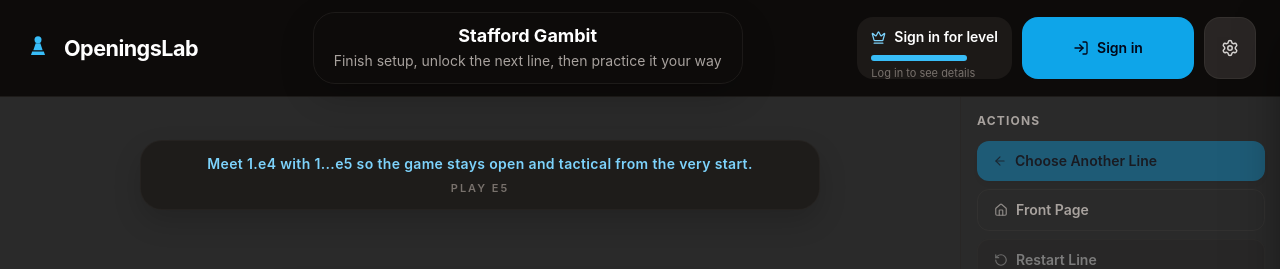
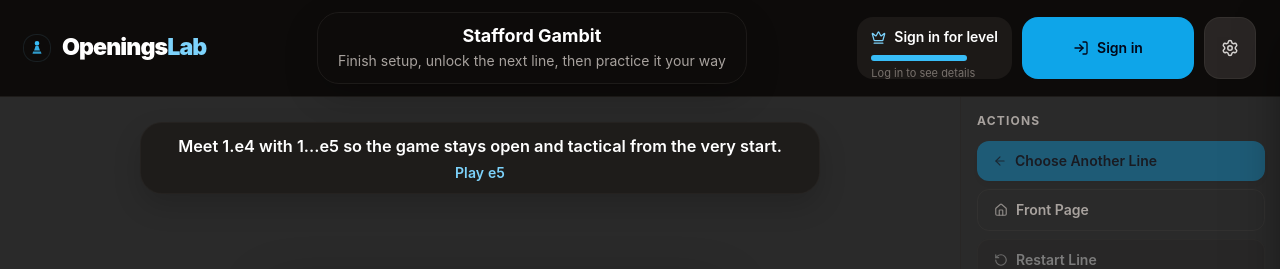
Before and after one commit to jmhoulberg-sys/OpeningsLab, a React (Vite) app: page / in a window 1280 px wide. Both pictures are taken after a click on the button "Start training". Shown: the top 269 px of the page. Built offline with nearby package versions, Linux system fonts and the light colour scheme; no server answers.

Commit message:
Tighten board chrome and unify brand styling

```diff
--- a/src/App.tsx
+++ b/src/App.tsx
@@ -17,7 +17,7 @@
 import type { Opening, OpeningLine } from './types';
 
 const SIDEBAR_BREAK = 650;
-const BOARD_CHROME_H = 180;
+const BOARD_CHROME_H = 220;
 const EVAL_BAR_W = 24;
 
 export default function App() {
@@ -115,7 +115,7 @@
       <main ref={mainRef} className="relative flex min-h-0 flex-1 overflow-hidden">
         <div
           ref={boardContainerRef}
-          className="flex flex-1 min-w-0 items-start justify-center overflow-hidden px-2 py-4 sm:px-3 sm:py-6"
+          className="flex flex-1 min-w-0 items-start justify-center overflow-hidden px-2 py-3 sm:px-3 sm:py-4"
         >
           <ChessBoardPanel boardSize={boardSize} />
         </div>
--- a/src/components/Board/ChessBoardPanel.tsx
+++ b/src/components/Board/ChessBoardPanel.tsx
@@ -435,19 +435,19 @@
 
   return (
     <div className="flex w-full max-w-full flex-col items-center gap-2">
-      <div className="flex min-h-[104px] w-full max-w-[680px] flex-col items-center justify-center text-center">
+      <div className="flex min-h-[86px] w-full max-w-[680px] flex-col items-center justify-center text-center">
         {boardMessage.eyebrow && (
           <div className={`text-[11px] font-semibold uppercase tracking-[0.22em] ${boardMessage.color}`}>
             {boardMessage.eyebrow}
           </div>
         )}
         {(boardMessage.text || boardMessage.detail) && (
-          <div className="mt-1 w-full rounded-[22px] border border-stone-800/70 bg-stone-900/80 px-4 py-3 shadow-[0_12px_28px_rgba(0,0,0,0.16)]">
-            <div className={`text-sm font-semibold leading-relaxed tracking-wide ${boardMessage.color}`}>
+          <div className="mt-1 w-full rounded-[22px] border border-stone-800/70 bg-stone-900/80 px-4 py-2.5 shadow-[0_12px_28px_rgba(0,0,0,0.16)]">
+            <div className="text-[1.02rem] font-semibold leading-relaxed text-white">
               {boardMessage.text}
             </div>
             {boardMessage.detail && (
-              <div className="mt-1 text-[11px] font-semibold uppercase tracking-[0.18em] text-stone-500">
+              <div className="mt-1 text-sm font-semibold tracking-[0.01em] text-sky-300">
                 {boardMessage.detail}
               </div>
             )}
@@ -475,7 +475,7 @@
         </div>
       </div>
 
-      <div className="flex h-6 items-center justify-center">
+      <div className="flex h-5 items-center justify-center">
         {feedbackMsg ? (
           <span
             className={`rounded-full px-4 py-1 text-xs font-bold ${
--- /dev/null
+++ b/src/components/Brand/BrandMark.tsx
@@ -0,0 +1,24 @@
+export default function BrandMark({ size = 'normal' }: { size?: 'normal' | 'large' }) {
+  const textSize = size === 'large' ? 'text-[1.9rem]' : 'text-[1.45rem]';
+  const iconSize = size === 'large' ? 30 : 26;
+
+  return (
+    <div className="flex items-center gap-3">
+      <div
+        className="flex items-center justify-center rounded-xl bg-gradient-to-br from-sky-400/16 via-sky-400/8 to-transparent ring-1 ring-sky-300/10"
+        style={{ width: iconSize, height: iconSize }}
+      >
+        <svg width={iconSize - 6} height={iconSize - 6} viewBox="0 0 24 24" fill="none" className="text-sky-400">
+          <path d="M12 3.5a2.8 2.8 0 1 1 0 5.6a2.8 2.8 0 0 1 0-5.6Z" fill="currentColor" />
+          <path d="M10.4 9.3L8.5 15h7L13.6 9.3Z" fill="currentColor" opacity=".92" />
+          <path d="M7.4 16.2L6.6 19h10.8l-.8-2.8Z" fill="currentColor" opacity=".82" />
+        </svg>
+      </div>
+      <div className="leading-none">
+        <div className={`${textSize} font-black tracking-[-0.04em] text-white`}>
+          Openings<span className="text-sky-300">Lab</span>
+        </div>
+      </div>
+    </div>
+  );
+}
--- a/src/components/Header/Header.tsx
+++ b/src/components/Header/Header.tsx
@@ -2,6 +2,7 @@
 import { useTrainingStore } from '../../store/trainingStore';
 import { useProfileStore } from '../../store/profileStore';
 import { getLevelInfo, useProgressionStore } from '../../store/progressionStore';
+import BrandMark from '../Brand/BrandMark';
 
 interface HeaderProps {
   onSettingsClick: () => void;
@@ -31,14 +32,9 @@
           onClick={onHomeClick}
           className="group flex items-center gap-3 justify-self-start cursor-pointer"
         >
-          <svg width="28" height="28" viewBox="0 0 24 24" fill="currentColor" className="text-sky-400 flex-shrink-0">
-            <circle cx="12" cy="5" r="3" />
-            <path d="M10 8l-2 6h8l-2-6z" />
-            <path d="M7 15l-1 3h12l-1-3z" />
-          </svg>
-          <span className="text-[1.35rem] font-bold tracking-tight text-white transition-colors group-hover:text-sky-300">
-            OpeningsLab
-          </span>
+          <div className="transition-transform duration-200 group-hover:translate-x-0.5">
+            <BrandMark />
+          </div>
         </button>
 
         <div className="hidden min-w-0 justify-self-center lg:block">
--- a/src/components/Home/HomeSections.tsx
+++ b/src/components/Home/HomeSections.tsx
@@ -482,7 +482,7 @@
       onClick={() => {
         if (firstLine) onStartLine(opening, firstLine);
       }}
-      className={`group flex h-full flex-col rounded-[24px] border border-stone-800/55 bg-stone-900/60 p-3 shadow-[0_18px_50px_rgba(0,0,0,0.12)] transition-all duration-200 ${isClickable ? 'cursor-pointer hover:border-stone-700/70 hover:bg-stone-700/82 hover:shadow-[0_22px_56px_rgba(0,0,0,0.16)]' : ''}`}
+      className={`group flex h-full flex-col rounded-[24px] border border-stone-800/55 bg-stone-900/60 p-3 shadow-[0_18px_50px_rgba(0,0,0,0.12)] transition-all duration-200 ${isClickable ? 'cursor-pointer hover:border-stone-600/80 hover:bg-stone-600/35 hover:shadow-[0_22px_56px_rgba(0,0,0,0.16)]' : ''}`}
       aria-label={isComingSoon ? `${opening.name} coming soon` : `Start ${opening.name}`}
       role={isClickable ? 'button' : undefined}
       tabIndex={isClickable ? 0 : undefined}
@@ -586,7 +586,7 @@
   return (
     <div
       ref={containerRef}
-      className={`relative aspect-square w-full overflow-hidden rounded-[20px] shadow-[0_10px_24px_rgba(0,0,0,0.22)] ${isClickable ? 'ring-1 ring-transparent transition-all duration-200 group-hover:ring-sky-400/35 group-hover:shadow-[0_14px_30px_rgba(14,165,233,0.16)]' : ''}`}
+      className={`relative aspect-square w-full overflow-hidden rounded-[20px] shadow-[0_10px_24px_rgba(0,0,0,0.22)] ${isClickable ? 'cursor-pointer ring-1 ring-transparent transition-all duration-200 group-hover:ring-sky-400/35 group-hover:shadow-[0_14px_30px_rgba(14,165,233,0.16)]' : ''}`}
     >
       <Chessboard
         position={fen}
--- a/src/data/lichessFallbacks.ts
+++ b/src/data/lichessFallbacks.ts
@@ -1,6 +1,7 @@
 import type { LichessBookPosition } from '../services/lichessBookService';
 
 const STAFFORD_QH4_FEN = 'r1b1k2r/ppp2ppp/2p2p2/3P4/7q/8/PPP3PP/R1BQKBNR w kq -';
+const STAFFORD_TAKE_KNIGHT_PATH = 'e4 e5 Nf3 Nf6 Nxe5 Nc6 Nxc6 dxc6 Nc3 Bc5 e5 Ng4 Ne4 Nxf2 Nxf2 Bxf2+ Kxf2 Qd4+ Ke1 Qh4+';
 
 export const LICHESS_FALLBACKS: Record<string, LichessBookPosition> = {
   [STAFFORD_QH4_FEN]: {
@@ -36,3 +37,7 @@
     ],
   },
 };
+
+export const LICHESS_PATH_FALLBACKS: Record<string, LichessBookPosition> = {
+  [STAFFORD_TAKE_KNIGHT_PATH]: LICHESS_FALLBACKS[STAFFORD_QH4_FEN],
+};
--- a/src/pages/HomePage.tsx
+++ b/src/pages/HomePage.tsx
@@ -27,6 +27,7 @@
   HOME_HERO,
   HOW_IT_WORKS_STEPS,
 } from '../components/Home/homeContent';
+import BrandMark from '../components/Brand/BrandMark';
 
 interface HomePageProps {
   onSelectOpening: (opening: Opening) => void;
@@ -142,9 +143,7 @@
       <div className="sticky top-0 z-40 -mx-4 mb-5 border-b border-stone-800/70 bg-stone-950/98 shadow-[0_14px_40px_rgba(0,0,0,0.2)] backdrop-blur-md sm:-mx-5">
         <div className="mx-auto flex w-full max-w-6xl items-center justify-between gap-3 px-4 py-3 sm:px-5">
           <div>
-            <div className="text-sm font-semibold uppercase tracking-[0.22em] text-sky-300/70">
-              OpeningsLab
-            </div>
+            <BrandMark />
             <div className="mt-1 text-base font-semibold text-white">Board-first opening training.</div>
           </div>
           <div className="flex items-center gap-2">
--- a/src/services/lichessBookService.ts
+++ b/src/services/lichessBookService.ts
@@ -1,6 +1,6 @@
 import { Chess } from 'chess.js';
 import { buildRatingsParam } from '../store/settingsStore';
-import { LICHESS_FALLBACKS } from '../data/lichessFallbacks';
+import { LICHESS_FALLBACKS, LICHESS_PATH_FALLBACKS } from '../data/lichessFallbacks';
 
 export interface LichessBookMove {
   san: string;
@@ -60,8 +60,9 @@
   return parts.slice(0, 4).join(' ');
 }
 
-function getFallbackPosition(rawFen: string, normalizedFen: string): LichessBookPosition | null {
-  return LICHESS_FALLBACKS[normalizedFen] ?? LICHESS_FALLBACKS[rawFen] ?? null;
+function getFallbackPosition(rawFen: string, normalizedFen: string, playedMoves?: string[]): LichessBookPosition | null {
+  const pathKey = playedMoves?.join(' ') ?? '';
+  return LICHESS_PATH_FALLBACKS[pathKey] ?? LICHESS_FALLBACKS[normalizedFen] ?? LICHESS_FALLBACKS[rawFen] ?? null;
 }
 
 function sanMovesToUciPath(sans?: string[]): string[] {
@@ -208,7 +209,7 @@
       if (result) return result;
     }
 
-    return getFallbackPosition(rawFen, normalizedFen);
+    return getFallbackPosition(rawFen, normalizedFen, options.playedMoves);
   })();
 
   cache.set(key, request);
```
